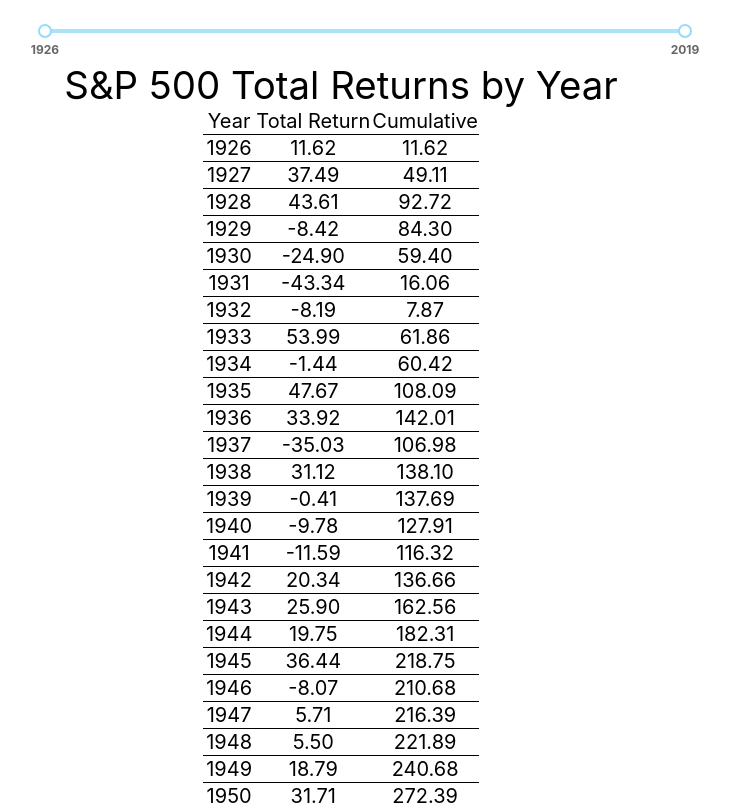
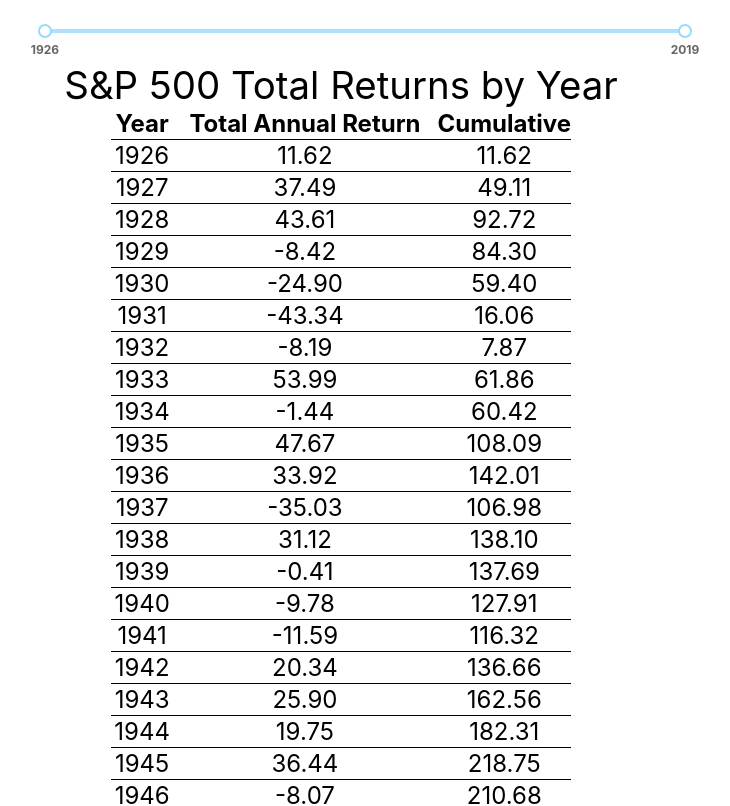
Before and after one commit to kevinfergus/spdynamictable, a React (Create React App) app: page / in a window 1280 px wide. Shown: the top 806 px of the page, without its empty margins (299-1029 px from the left). Built offline with nearby package versions, Linux system fonts and the light colour scheme.

Commit message:
tweaking/cleaning up styling

```diff
--- a/src/App.css
+++ b/src/App.css
@@ -16,10 +16,21 @@
 	}
 }
 
+#chart-title {
+	font-size: 3vw;
+}
+
 .table {
 	display: flex;
 	justify-content: center;
 	border-collapse: collapse;
+	border-spacing: 10rem;
+	border-top: 0px;
+}
+
+#table-start {
+	font-weight: bold;
+	border-top: 0;
 }
 
 .table-row {
@@ -28,6 +39,12 @@
 	border-bottom: 1px solid black;
 	border-top: 1px solid black;
 	border-collapse: collapse;
+}
+.td {
+	padding-right: 1rem;
+}
+.td-end {
+	padding-right: 0rem;
 }
 
 .App-header {
--- a/src/App.js
+++ b/src/App.js
@@ -46,18 +46,19 @@
 					onChange={(e) => changeRange(e)}
 				/>
 			</div>
-			<div style={{ fontSize: '3vw' }}>S&P 500 Total Returns by Year</div>
+			<div id="chart-title">S&P 500 Total Returns by Year</div>
 
-			<table className="table" style={{ fontSize: 20 }}>
+			<table className="table" style={{ fontSize: '1.5rem', borderSpacing: '10rem' }}>
 				<div>
-					<tr>
-						<td>Year</td> <td>Total Return</td> <td>Cumulative</td>
+					<tr className="table-row" id="table-start">
+						<td className="td">Year</td> <td className="td">Total Annual Return</td>{' '}
+						<td className="td-end">Cumulative</td>
 					</tr>
 					{returnsRange.map(function(entry, i) {
 						return (
 							<tr key={i} className="table-row">
-								<td>{entry.year}</td> <td>{entry.totalReturn}</td>
-								<td>{entry.cumulative}</td>
+								<td className="td">{entry.year}</td> <td className="td">{entry.totalReturn}</td>
+								<td className="td-end">{entry.cumulative}</td>
 							</tr>
 						);
 					})}
```
